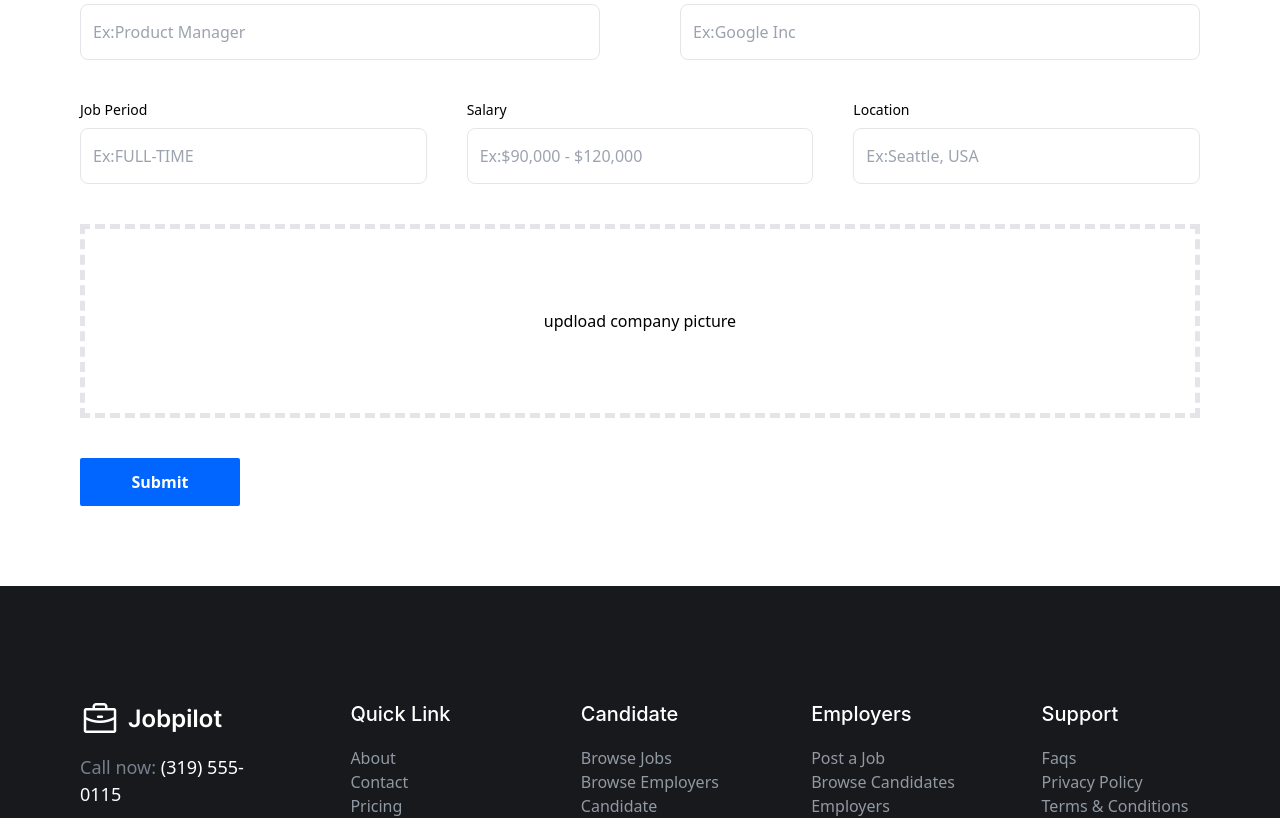
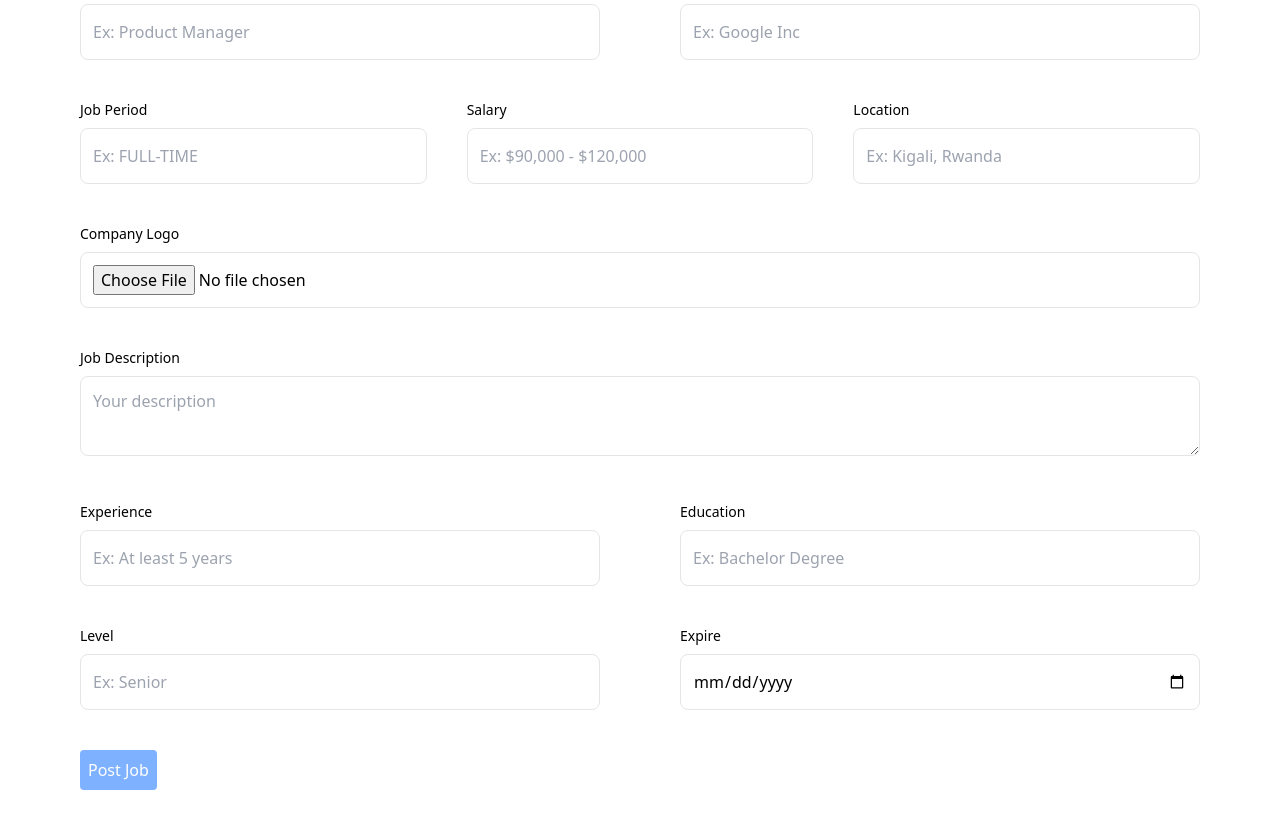
Before and after one commit to nyirurugoomar/jobpilot-app, a Next.js app: page /postJob in a window 1280 px wide. Shown: the part 320-1138 px from the top of the page. Built offline with nearby package versions, Linux system fonts and the light colour scheme.

Commit message:
Create jop posting field form and fetch all datas

```diff
--- a/app/api/jobs/route.ts
+++ b/app/api/jobs/route.ts
@@ -1,6 +1,23 @@
 import { NextRequest, NextResponse } from 'next/server';
 import connectDB from '@/libs/mongodb';
 import { getJobs, createJob } from '../../../controllers/jobController';
+import { JobDocument } from '../../../models/jobModel';
+
+function mapJsonToJobDocument(data: any): Partial<JobDocument> {
+  return {
+    jobTitle: data.jobTitle,
+    jobDescription: data.jobDescription,
+    jobPeriod: data.jobPeriod,
+    jobSalary: data.jobSalary,
+    companyLogo: data.companyLogo,
+    nameCompany: data.nameCompany,
+    companyLocation: data.companyLocation,
+    jobExprience: data.jobExprience,
+    jobEducation: data.jobEducation,
+    jobLevel: data.jobLevel,
+    jobExpire: new Date(data.jobExpire),
+  };
+}
 
 export async function GET(req: NextRequest) {
   await connectDB();
@@ -10,7 +27,13 @@ export async function GET(req: NextRequest) {
 
 export async function POST(req: NextRequest) {
   await connectDB();
-  const job = await req.json(); // Parse JSON body
-  const result = await createJob(job);
-  return NextResponse.json(result, { status: 201 });
+  try {
+    const data = await req.json(); // Parse JSON body
+    const job = mapJsonToJobDocument(data); // Convert JSON to JobDocument type
+    const result = await createJob(job);
+    return NextResponse.json(result, { status: 201 });
+  } catch (error) {
+    console.error('Error creating job:', error);
+    return NextResponse.json({ message: 'Failed to create job' }, { status: 400 });
+  }
 }
--- a/app/postJob/page.tsx
+++ b/app/postJob/page.tsx
@@ -1,78 +1,224 @@
+'use client';
 import Link from "next/link";
+import { useState, useEffect } from "react";
+import { useRouter } from "next/navigation";
+import axios from "axios";
+
+type Job = {
+  jobTitle: string;
+  nameCompany: string;
+  jobDescription: string;
+  jobPeriod: string;
+  jobSalary: string;
+  companyLogo: string | null;
+  companyLocation: string;
+  jobExprience: string;
+  jobEducation: string;
+  jobLevel: string;
+  jobExpire: string;
+};
 
 function Page() {
+  const router = useRouter();
+  const [job, setJob] = useState<Job>({
+    jobTitle: "",
+    nameCompany: "",
+    jobDescription: "",
+    jobPeriod: "",
+    jobSalary: "",
+    companyLogo: null,
+    companyLocation: "",
+    jobExprience: "",
+    jobEducation: "",
+    jobLevel: "",
+    jobExpire: "",
+  });
+  const [buttonDisabled, setButtonDisabled] = useState(false);
+  const [loading, setLoading] = useState(false);
+  const [errorMessage, setErrorMessage] = useState("");
+
+  const onPostJob = async (e: React.FormEvent<HTMLFormElement>) => {
+    e.preventDefault();
+    try {
+      setLoading(true);
+      setErrorMessage("");
+
+      const response = await axios.post("/api/jobs", job, {
+        headers: {
+          'Content-Type': 'application/json'
+        }
+      });
+      console.log('Job Post Success', response.data);
+      router.push("/AllJob");
+    } catch (error: any) {
+      console.log('Job Post Failed', error.message);
+      if (error.response) {
+        console.log('Error response data', error.response.data);
+        setErrorMessage(error.response.data.message || 'Post Job failed. Please try again');
+      } else {
+        setErrorMessage("An unexpected error occurred. Please try again.");
+      }
+    } finally {
+      setLoading(false);
+    }
+  };
+
+  useEffect(() => {
+    if (
+      job.jobTitle.length > 0 &&
+      job.jobDescription.length > 0 &&
+      job.jobPeriod.length > 0 &&
+      job.jobSalary.length > 0 &&
+      job.companyLocation.length > 0 &&
+      job.jobExprience.length > 0 &&
+      job.jobEducation.length > 0 &&
+      job.jobLevel.length > 0 &&
+      job.jobExpire.length > 0 &&
+      job.nameCompany.length > 0 &&
+      job.companyLogo !== null
+    ) {
+      setButtonDisabled(false);
+    } else {
+      setButtonDisabled(true);
+    }
+  }, [job]);
+
   return (
     <div className="w-full md:mx-18 bg-white">
       <div className="md:flex flex md:justify-between justify-between items-center md:mx-0 md:px-20 mx-4 bg-[#F1F2F4] md:h-[76px]">
-        <h1 className="md:ml-8 md:text-[15px] text-[20px] md:leading-[28px]">
-          Post Job
-        </h1>
+        <h1 className="md:ml-8 md:text-[15px] text-[20px] md:leading-[28px]">Post Job</h1>
         <code className="md:mr-8 md:text-[15px] text-[20px] md:leading-[28px] text-gray-500">
-          <Link href="/">Home</Link> /{" "}
-          <span className="text-black"> post job</span>
+          <Link href="/">Home</Link> / <span className="text-black"> post job</span>
         </code>
       </div>
 
-      <form action="" className="p-20 space-y-10">
-        <div className="flex justify-center gap-20 ">
+      <form onSubmit={onPostJob} className="p-20 space-y-10">
+        <div className="flex justify-center gap-20">
           <div className="w-full">
-            <label className="block mb-2 text-sm font-medium text-gray-700">
-              Job Title
-            </label>
+            <label className="block mb-2 text-sm font-medium text-gray-700">Job Title</label>
             <input
               type="text"
-              placeholder="Ex:Product Manager"
+              value={job.jobTitle}
+              onChange={(e) => setJob({ ...job, jobTitle: e.target.value })}
+              placeholder="Ex: Product Manager"
               className="border-gray border-[1.5px] h-14 p-3 w-full rounded-lg outline-none"
             />
           </div>
           <div className="w-full">
-            <label className="block mb-2 text-sm font-medium text-gray-700">
-              Company Name
-            </label>
+            <label className="block mb-2 text-sm font-medium text-gray-700">Company Name</label>
             <input
               type="text"
-              placeholder="Ex:Google Inc"
+              value={job.nameCompany}
+              onChange={(e) => setJob({ ...job, nameCompany: e.target.value })}
+              placeholder="Ex: Google Inc"
               className="border-gray border-[1.5px] h-14 p-3 w-full rounded-lg outline-none"
             />
           </div>
         </div>
-        <div className="flex justify-center gap-10 ">
+        <div className="flex justify-center gap-10">
           <div className="w-full">
-            <label className="block mb-2 text-sm font-medium text-gray-700">
-              Job Period
-            </label>
+            <label className="block mb-2 text-sm font-medium text-gray-700">Job Period</label>
             <input
               type="text"
-              placeholder="Ex:FULL-TIME"
+              value={job.jobPeriod}
+              onChange={(e) => setJob({ ...job, jobPeriod: e.target.value })}
+              placeholder="Ex: FULL-TIME"
               className="border-gray border-[1.5px] h-14 p-3 w-full rounded-lg outline-none"
             />
           </div>
           <div className="w-full">
-            <label className="block mb-2 text-sm font-medium text-gray-700">
-              Salary
-            </label>
+            <label className="block mb-2 text-sm font-medium text-gray-700">Salary</label>
             <input
               type="text"
-              placeholder="Ex:$90,000 - $120,000"
+              value={job.jobSalary}
+              onChange={(e) => setJob({ ...job, jobSalary: e.target.value })}
+              placeholder="Ex: $90,000 - $120,000"
               className="border-gray border-[1.5px] h-14 p-3 w-full rounded-lg outline-none"
             />
           </div>
           <div className="w-full">
-            <label className="block mb-2 text-sm font-medium text-gray-700">
-              Location
-            </label>
+            <label className="block mb-2 text-sm font-medium text-gray-700">Location</label>
             <input
               type="text"
-              placeholder="Ex:Seattle, USA"
+              value={job.companyLocation}
+              onChange={(e) => setJob({ ...job, companyLocation: e.target.value })}
+              placeholder="Ex: Kigali, Rwanda"
               className="border-gray border-[1.5px] h-14 p-3 w-full rounded-lg outline-none"
             />
           </div>
         </div>
 
-        <div className="flex justify-center items-center border-dashed border-gray border-[5.5px] p-20">
-           updload company picture
+        <div className="w-full">
+          <label className="block mb-2 text-sm font-medium text-gray-700">Company Logo</label>
+          <input
+            type="file"
+            onChange={(e) => setJob({ ...job, companyLogo: e.target.files ? URL.createObjectURL(e.target.files[0]) : null })}
+            className="border-gray border-[1.5px] h-14 p-3 w-full rounded-lg outline-none"
+          />
         </div>
-        <button className="bg-primary p-3 text-white w-40 rounded-sm font-bold">Submit</button>
+
+        <div className="w-full">
+          <label className="block mb-2 text-sm font-medium text-gray-700">Job Description</label>
+          <textarea
+            value={job.jobDescription}
+            onChange={(e) => setJob({ ...job, jobDescription: e.target.value })}
+            className="border-gray border-[1.5px] h-20 p-3 w-full rounded-lg outline-none"
+            placeholder="Your description"
+          />
+        </div>
+        <div className="flex justify-center gap-20">
+          <div className="w-full">
+            <label className="block mb-2 text-sm font-medium text-gray-700">Experience</label>
+            <input
+              type="text"
+              value={job.jobExprience}
+              onChange={(e) => setJob({ ...job, jobExprience: e.target.value })}
+              placeholder="Ex: At least 5 years"
+              className="border-gray border-[1.5px] h-14 p-3 w-full rounded-lg outline-none"
+            />
+          </div>
+          <div className="w-full">
+            <label className="block mb-2 text-sm font-medium text-gray-700">Education</label>
+            <input
+              type="text"
+              value={job.jobEducation}
+              onChange={(e) => setJob({ ...job, jobEducation: e.target.value })}
+              placeholder="Ex: Bachelor Degree"
+              className="border-gray border-[1.5px] h-14 p-3 w-full rounded-lg outline-none"
+            />
+          </div>
+        </div>
+        <div className="flex justify-center gap-20">
+          <div className="w-full">
+            <label className="block mb-2 text-sm font-medium text-gray-700">Level</label>
+            <input
+              type="text"
+              value={job.jobLevel}
+              onChange={(e) => setJob({ ...job, jobLevel: e.target.value })}
+              placeholder="Ex: Senior"
+              className="border-gray border-[1.5px] h-14 p-3 w-full rounded-lg outline-none"
+            />
+          </div>
+          <div className="w-full">
+            <label className="block mb-2 text-sm font-medium text-gray-700">Expire</label>
+            <input
+              type="date"
+              value={job.jobExpire}
+              onChange={(e) => setJob({ ...job, jobExpire: e.target.value })}
+              className="border-gray border-[1.5px] h-14 p-3 w-full rounded-lg outline-none"
+            />
+          </div>
+        </div>
+
+        {errorMessage && <div className="text-red-500">{errorMessage}</div>}
+
+        <button
+          type="submit"
+          className={`bg-primary text-white p-2 rounded ${buttonDisabled || loading ? 'opacity-50' : ''}`}
+          disabled={buttonDisabled || loading}
+        >
+          {loading ? "Posting..." : "Post Job"}
+        </button>
       </form>
     </div>
   );
--- a/controllers/jobController.ts
+++ b/controllers/jobController.ts
@@ -1,4 +1,3 @@
-// controllers/jobController.ts
 import Job from '../models/jobModel';
 import { JobDocument } from '../models/jobModel';
 
@@ -10,7 +9,7 @@ export const getJobById = async (id: string) => {
   return await Job.findById(id).exec();
 };
 
-export const createJob = async (job: JobDocument) => {
+export const createJob = async (job: Partial<JobDocument>) => {
   const newJob = new Job(job);
   return await newJob.save();
 };
--- a/models/jobModel.ts
+++ b/models/jobModel.ts
@@ -20,13 +20,17 @@ const jobSchema = new Schema<JobDocument>({
     jobDescription: { type: String, required: true },
     jobPeriod: { type: String, required: true },
     jobSalary: { type: String, required: true },
-    companyLogo: { type: String, required: true },
+    companyLogo: {
+        type: String,
+        required: true,
+        default: '/Icon1.png'
+    },
     nameCompany: { type: String, required: true },
     companyLocation: { type: String, required: true },
-    jobExprience:{type: String,required:true},
-    jobEducation:{type: String,required:true},
-    jobLevel:{type: String,required:true},
-    jobExpire:{ type: Date,required:true},
+    jobExprience: { type: String, required: true },
+    jobEducation: { type: String, required: true },
+    jobLevel: { type: String, required: true },
+    jobExpire: { type: Date, required: true },
     postedDate: { type: Date, default: Date.now },
 });
 
--- a/next.config.mjs
+++ b/next.config.mjs
@@ -1,4 +1,8 @@
 /** @type {import('next').NextConfig} */
-const nextConfig = {};
+const nextConfig = {
+    images:{
+        domains: ['res.cloudinary.com','example.com','picsum.photos', 'www.google.com']
+    }
+};
 
 export default nextConfig;
--- a/package.json
+++ b/package.json
@@ -12,6 +12,7 @@
     "axios": "^1.7.2",
     "bcrypt": "^5.1.1",
     "express": "^4.19.2",
+    "formidable": "^3.5.1",
     "framer-motion": "^11.2.12",
     "jsonwebtoken": "^9.0.2",
     "mongodb": "^6.8.0",
@@ -27,6 +28,7 @@
   },
   "devDependencies": {
     "@types/bcrypt": "^5.0.2",
+    "@types/formidable": "^3.4.5",
     "@types/jsonwebtoken": "^9.0.6",
     "@types/multer": "^1.4.11",
     "@types/node": "^20",
```
Also changed, not shown: app/jobs/[id]/page.tsx (+11 -7 lines), public/logo-default.jpg (added), 1 other file (tests, documents, lock files or other folders).
